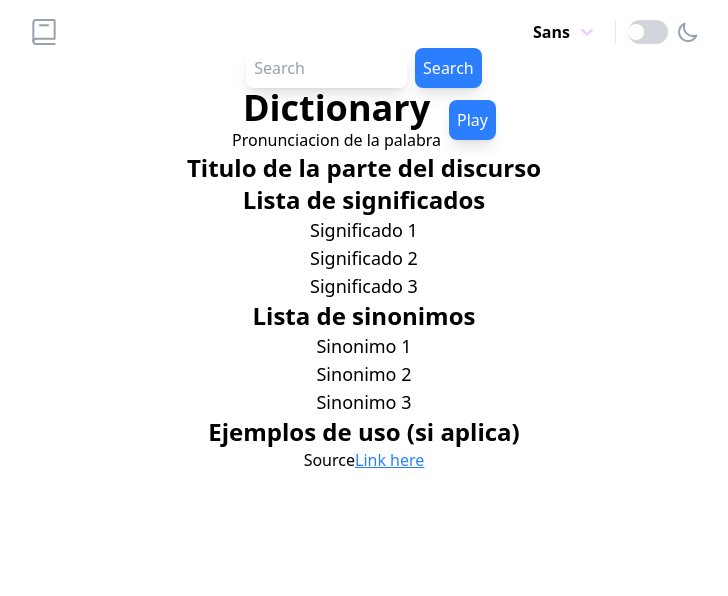
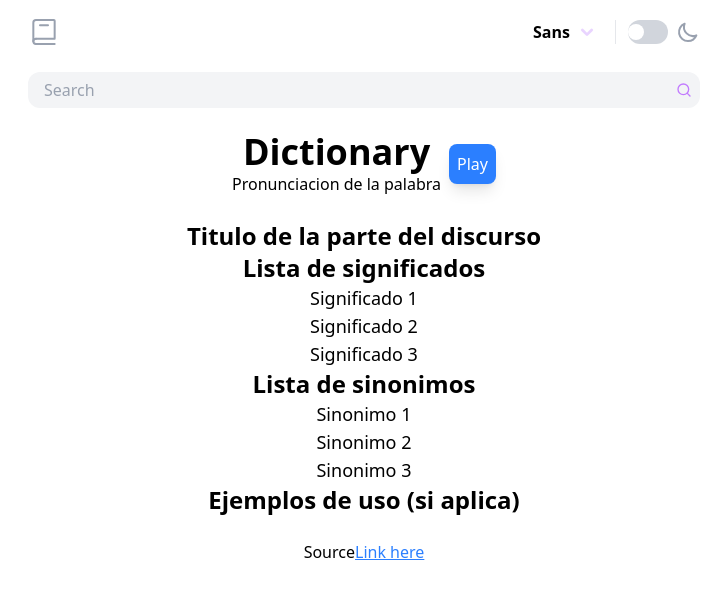
Before and after one commit to Jose-Tejero/dictionary-app, a Next.js app: page / in a window 1280 px wide. Shown: the top 596 px of the page, without its empty margins (276-1004 px from the left). Built offline with nearby package versions, Linux system fonts and the light colour scheme.

Commit message:
Add style and icons to SearchBar

```diff
--- a/app/components/SearchBar.tsx
+++ b/app/components/SearchBar.tsx
@@ -1,14 +1,20 @@
+import SearchIcon from "../icons/SearchIcon";
+
 export default function SearchBar() {
   return (
-    <div className="flex items-center justify-center">
-      <input
-        type="text"
-        placeholder="Search"
-        className="rounded-lg shadow-lg p-2 w-1/2 placeholder:text-gray-400 dark:placeholder:text-gray-400"
-      />
-      <button className="rounded-lg shadow-lg p-2 bg-blue-500 text-white ml-2">
-        Search
-      </button>
+    <div className="flex items-center justify-center w-full max-w-2xl mx-auto">
+      <div className="bg-gray-100 flex items-center rounded-xl pl-3 -outline-offset-1 outline-gray-300 has-[input:focus-within]:outline-2 has-[input:focus-within]:-outline-offset-2 has-[input:focus-within]:outline-purple-200 transition-all w-full">
+        <input
+          type="text"
+          placeholder="Search"
+          className="block min-w-0 grow py-1.5 pr-3 pl-1 text-base bg-transparent p-2 w-full placeholder:text-gray-400 dark:placeholder:text-gray-400 focus:outline-none"
+        />
+        <div className="grid shrink-0 grid-cols-1 focus-within:relative">
+          <div className="flex items-center justify-center w-8 h-8 text-purple-400">
+            <SearchIcon />
+          </div>
+        </div>
+      </div>
     </div>
   );
 }
--- a/app/components/SettingsBar.tsx
+++ b/app/components/SettingsBar.tsx
@@ -50,13 +50,13 @@ export default function SettingsBar() {
           <select
             value={fontFamily}
             onChange={handleFontChange}
-            className="appearance-none bg-transparent border-none outline-none text-black dark:text-gray-300 pr-6 font-bold" // Agrega padding derecho para la flecha
+            className="appearance-none bg-transparent border-none outline-none text-black dark:text-gray-300 pr-6 font-bold cursor-pointer"
           >
             <option value="Sans">Sans</option>
             <option value="Serif">Serif</option>
             <option value="Mono">Mono</option>
           </select>
-          <div className="pointer-events-none absolute inset-y-0 right-0 flex items-center px-2">
+          <div className="pointer-events-none absolute inset-y-0 right-0 flex items-center px-2 cursor-pointer">
             <ArrowDownIcon />
           </div>
         </div>
--- /dev/null
+++ b/app/icons/SearchIcon.tsx
@@ -0,0 +1,24 @@
+const SearchIcon = () => {
+  return (
+    <svg
+      xmlns="http://www.w3.org/2000/svg"
+      viewBox="0 0 24 24"
+      width="1em"
+      height="1em"
+    >
+      <g
+        fill="none"
+        stroke="currentColor"
+        strokeLinecap="round"
+        strokeLinejoin="round"
+        strokeWidth="2"
+      >
+        <circle cx="11" cy="11" r="8"></circle>
+        <path d="m21 21l-4.3-4.3"></path>
+      </g>
+    </svg>
+  )
+}
+
+
+export default SearchIcon;
--- a/app/page.tsx
+++ b/app/page.tsx
@@ -7,7 +7,7 @@ import SourceLink from "@/app/components/SourceLink";
 export default function Home() {
   return (
     <main className="bg-white dark:bg-slate-950 text-black dark:text-white transition">
-      <div className="flex flex-col items-center h-screen mx-auto p-4">
+      <div className="flex flex-col items-center h-screen mx-auto p-4 gap-6">
         <SettingsBar />
         <SearchBar />
         <DefinitionHeader />
```
